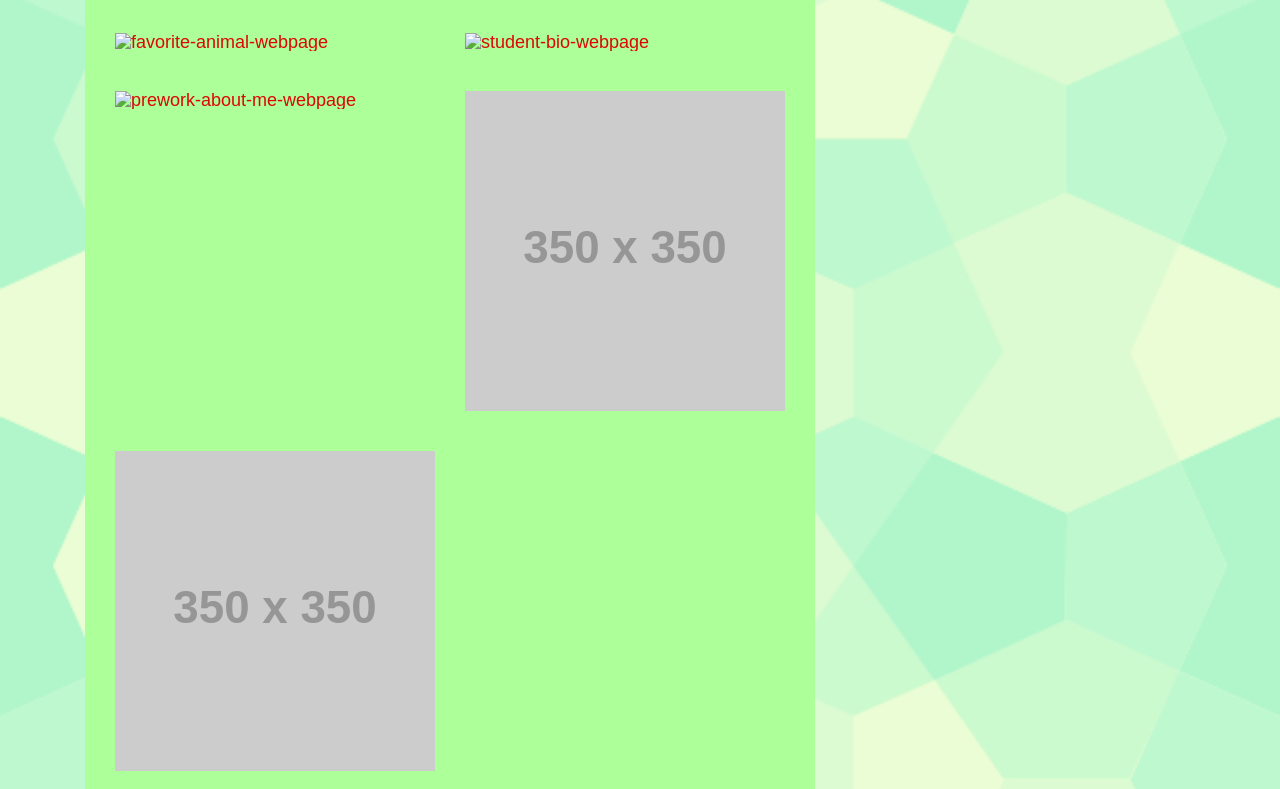
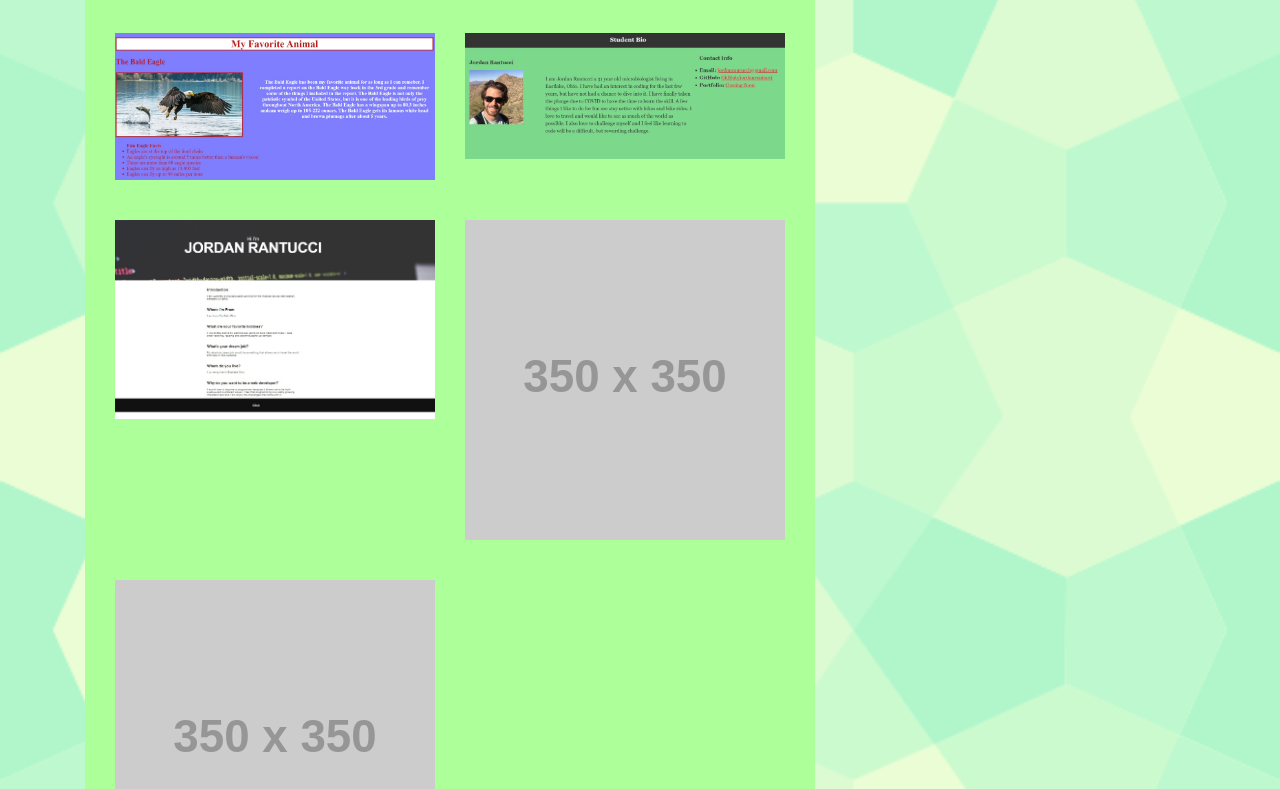
Before and after one commit to jordanrantucci/jordanrantucci.github.io, a plain HTML site: page portfolio.html in a window 1280 px wide. Shown: the part 228-1017 px from the top of the page. Drawn offline with nearby package versions, Linux system fonts and the light colour scheme; files that its build step writes are made by us from their sources; placeholder pictures from the web are drawn by us; files whose address does not match are found by name.

Commit message:
added stylesheets and images to portfolio and contact

```diff
--- a/portfolio.html
+++ b/portfolio.html
@@ -12,7 +12,7 @@
   <!-- Boostrap Stylesheet -->
   <link rel="stylesheet" href="https://maxcdn.bootstrapcdn.com/bootstrap/4.0.0/css/bootstrap.min.css">
   <!-- Our own CSS stylesheet -->
-  <link rel="stylesheet" href="assets/css/styles.css" media="screen">
+  <link rel="stylesheet" href="Assets/styles.css" media="screen">
 
 </head>
 
@@ -54,15 +54,15 @@
           <hr />
           <div class="row">
             <div class="col-sm-6 col-md-12 col-lg-6">
-              <img class="img-fluid port-image" src="./assets/imgs/favotite-animal.jpg" alt="favorite-animal-webpage">
+              <img class="img-fluid port-image" src="Assets/Images/favotite-animal.jpg" alt="favorite-animal-webpage">
             </div>
             <div class="col-sm-6 col-md-12 col-lg-6">
-              <img class="img-fluid port-image" src="./assets/imgs/student-bio.jpg" alt="student-bio-webpage">
+              <img class="img-fluid port-image" src="Assets/Images/student-bio.jpg" alt="student-bio-webpage">
             </div>
           </div>
           <div class="row">
             <div class="col-sm-6 col-md-12 col-lg-6">
-              <img class="img-fluid port-image" src="./assets/imgs/prework-about-me.jpg" alt="prework-about-me-webpage">
+              <img class="img-fluid port-image" src="Assets/Images/prework-about-me.jpg" alt="prework-about-me-webpage">
             </div>
             <div class="col-sm-6 col-md-12 col-lg-6">
               <img class="img-fluid port-image" src="https://via.placeholder.com/350x350" alt="placeholder">
```
Also changed, not shown: contact.html (+1 -1 lines), index.html (+3 -3 lines).
